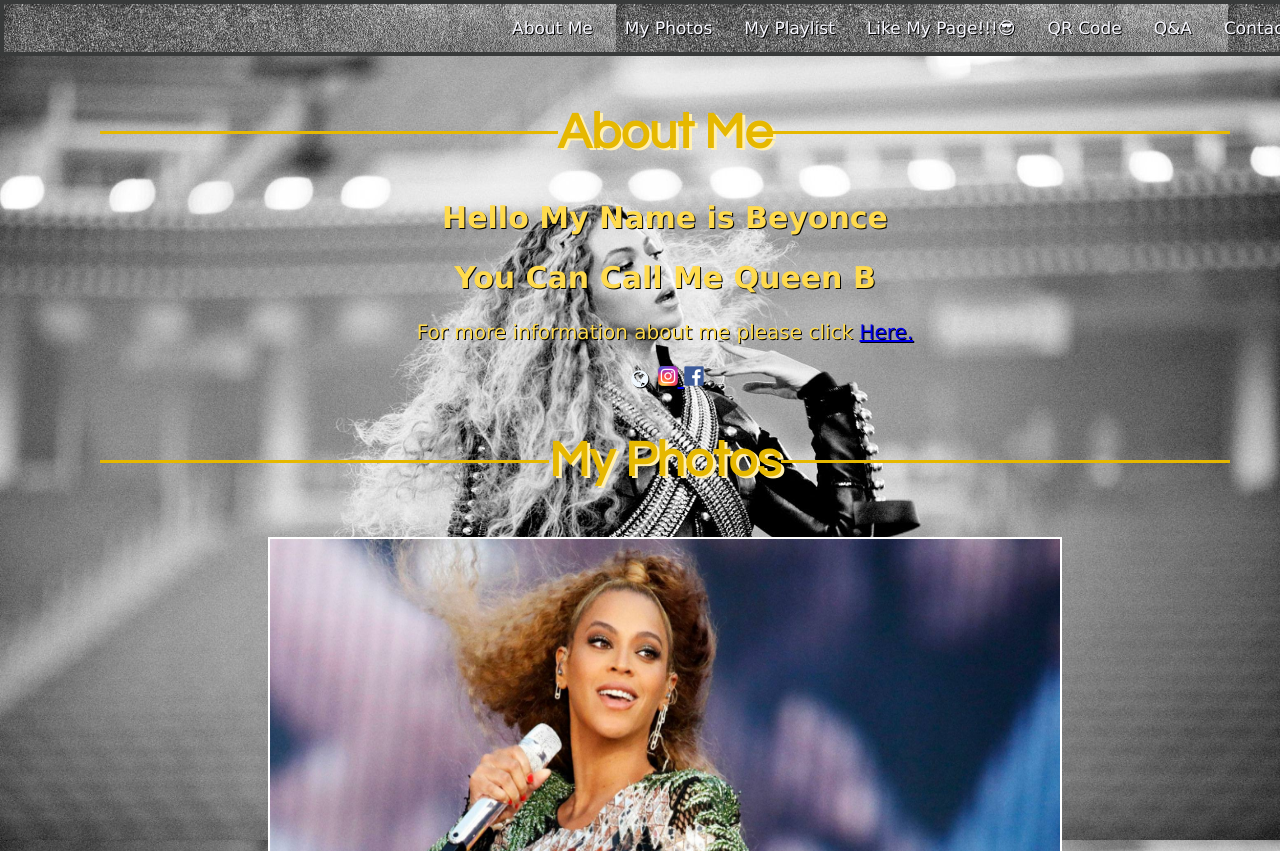
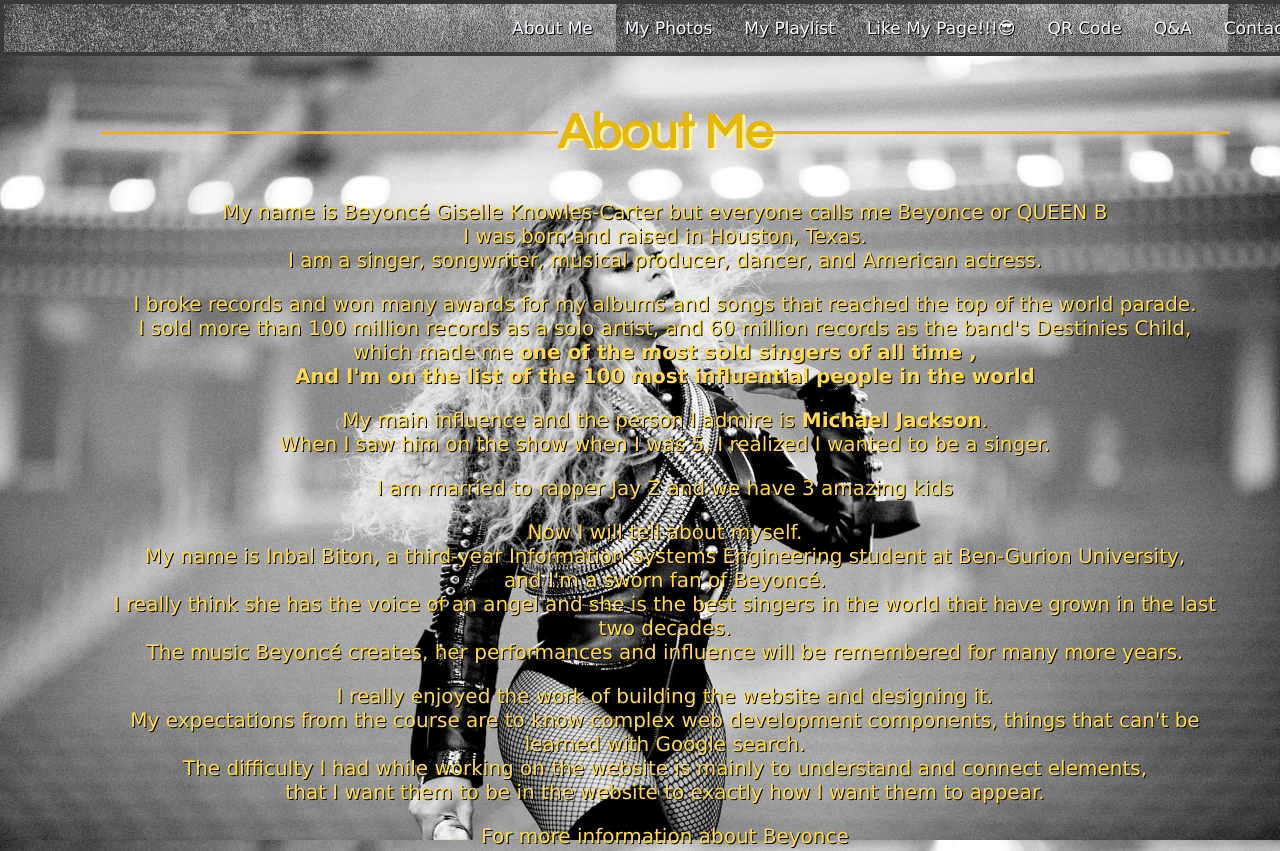
Before and after one commit to SISE-Web-Development-Environments/308386804, a plain HTML site: page index.html in a window 1280 px wide. Shown: the top 851 px of the page. Drawn offline with Linux system fonts and the light colour scheme.

Commit message:
Update index.html

```diff
--- a/index.html
+++ b/index.html
@@ -16,12 +16,39 @@
  <main class="show">
             <section class="sec" id="about">
                 <h1 class="h1">About Me</h1>
-                <h2>Hello My Name is Beyonce</h2>
-                <h2>You Can Call Me Queen B</h2>
                 <p>
-                    For more information about me please click
-                    <a href="https://en.wikipedia.org/wiki/Beyonc%C3%A9" title="beyonce in wiki" target="_blank">Here.</a>
-                    <br>
+                    My name is Beyoncé Giselle Knowles-Carter but everyone calls me Beyonce or QUEEN B<br>
+                    I was born and raised in Houston, Texas.<br>
+                    I am a singer, songwriter, musical producer, dancer, and American actress.<br>
+                </p>
+                <p>
+                    I broke records and won many awards for my albums and songs that reached the top of the world parade.<br>
+                    I sold more than 100 million records as a solo artist, and 60 million records as the band's Destinies Child,<br>
+                    which made me <strong>one of the most sold singers of all time ,<br>
+                    And I'm on the list of the 100 most influential people in the world</strong>
+                </p>
+                <p>
+                    My main influence and the person I admire is<strong> Michael Jackson</strong>.<br>
+                    When I saw him on the show when I was 5, I realized I wanted to be a singer.
+                </p>
+                <p>
+                    I am married to rapper Jay Z and we have 3 amazing kids<br>
+                </p>
+                <p>
+                    Now I will tell about myself.<br>
+                    My name is Inbal Biton, a third-year Information Systems Engineering student at Ben-Gurion University,<br>
+                    and I'm a sworn fan of Beyoncé.<br>
+                    I really think she has the voice of an angel and she is the best singers in the world that have grown in the last two decades.<br>
+                    The music Beyoncé creates, her performances and influence will be remembered for many more years.
+                </p>
+                <p>
+                    I really enjoyed the work of building the website and designing it. <br>
+                    My expectations from the course are to know complex web development components, things that can't be learned with Google search.<br>
+                    The difficulty I had while working on the website is mainly to understand and connect elements,<br>
+                    that I want them to be in the website to exactly how I want them to appear.
+                </p>
+                <p>
+                    For more information about Beyonce<br>
                 </p>
                 <p class="icons">
                     <link rel="stylesheet" href="https://cdnjs.cloudflare.com/ajax/libs/font-awesome/4.7.0/css/font-awesome.min.css">
```
